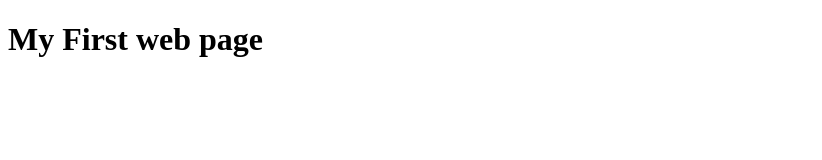
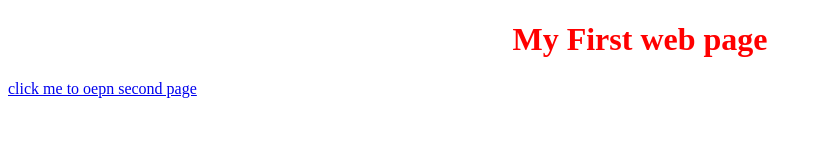
Before and after one commit to aishu191/portfolio_Aishwarya, a plain HTML site: page index.html in a window 1280 px wide. Shown: the whole page, without its empty margins (0-822 px from the left). Drawn offline with Linux system fonts and the light colour scheme.

Commit message:
changes in index file and second page has been updated

```diff
--- a/index.html
+++ b/index.html
@@ -4,6 +4,7 @@
 	<title>Portfolio</title>
 </head>
 <body>
-    <h1>My First web page</h1>
+    <h1 align="center" style="color: red">My First web page</h1>
+    <a href="second.html">click me to oepn second page</a>
 </body>
 </html>
```
Also changed, not shown: second.html (added, +10 -0 lines).
